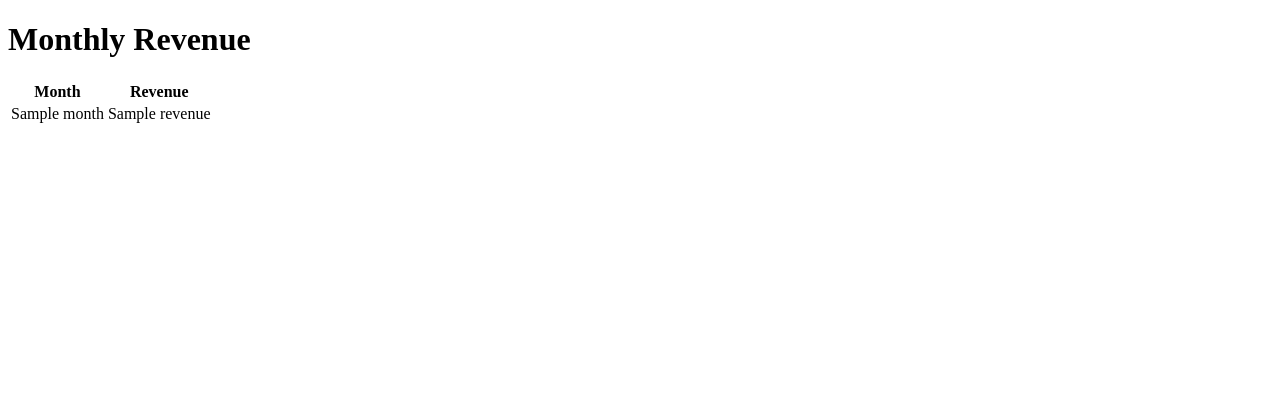
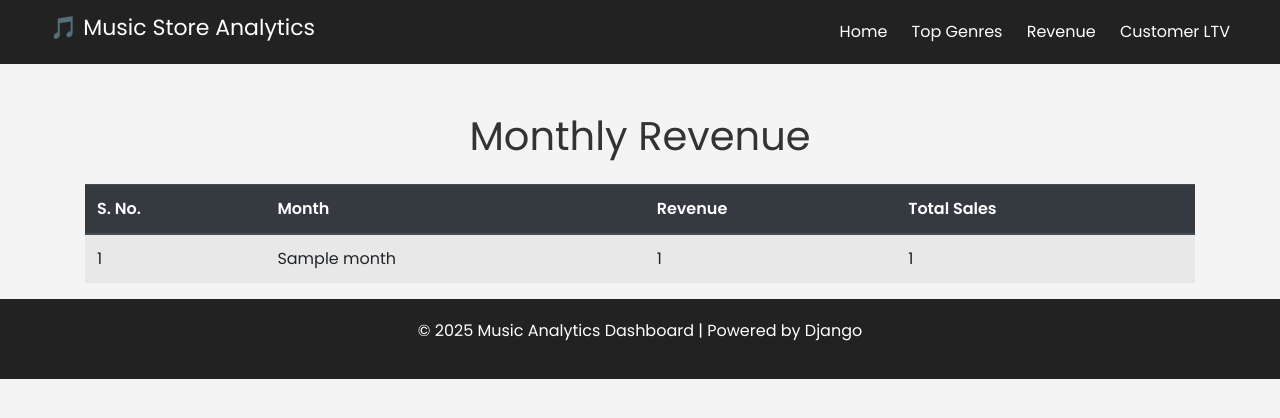
Before and after one commit to badalharit/Music-Store-Analytical-Reports-Using-MySQL, a Python web app: template reports/dashboard/analytics/templates/analytics/monthly_revenue.html in a window 1280 px wide. Shown: the top 418 px of the page. Run offline with Jinja, Linux system fonts and the light colour scheme; the template is opened without the code that fills it: most values are stand-ins (such as "Sample title", 1, 10 or a date in 2020); some libraries are stand-ins or nearby versions.

Commit message:
Stabilized `Monthly Revenue` page

```diff
--- a/reports/dashboard/analytics/models.py
+++ b/reports/dashboard/analytics/models.py
@@ -12,8 +12,8 @@ class TopGenres(models.Model):
 
 class MonthlyRevenue(models.Model):
     month = models.CharField(max_length=50)
-    revenue = models.DecimalField(max_digits=10, decimal_places=2)
-
+    total_revenue = models.DecimalField(max_digits=10, decimal_places=2)
+    total_sales = models.DecimalField(max_digits=10,decimal_places=2)
     class Meta:
         managed = False
         db_table = 'vw_monthly_revenue'
--- a/reports/dashboard/analytics/templates/analytics/monthly_revenue.html
+++ b/reports/dashboard/analytics/templates/analytics/monthly_revenue.html
@@ -1,25 +1,43 @@
 <!DOCTYPE html>
 <html>
 <head>
-    <title>Monthly Revenue</title>
-</head>
+    <title>Music Store Analytics - Monthly Revenue</title>
+    <meta charset="UTF-8">
+    <meta name="viewport" content="width=device-width, initial-scale=1.0">
+    <link href="https://fonts.googleapis.com/css2?family=Poppins:wght@300;400;600&display=swap" rel="stylesheet">
+    <link rel="stylesheet" href="https://stackpath.bootstrapcdn.com/bootstrap/4.5.2/css/bootstrap.min.css">
+    <link rel="stylesheet" href="https://stackpath.bootstrapcdn.com/bootstrap/4.5.2/css/bootstrap.min.css">
+    <link rel="stylesheet" href="/static/css/style.css">
+    <script src="/static/js/script.js"></script></head>
 <body>
-    <h1>Monthly Revenue</h1>
-    <table>
-        <thead>
+    {% include "includes/header.html" %}
+    <div class="container mt-5">
+
+        <h1 class="page-title text-center mb-4">Monthly Revenue</h1>
+        <div class="table-responsive">
+            <table class="table table-striped table-hover">
+                <thead class="thead-dark">
+                <thead class="thead-dark">
             <tr>
+                <th>S. No.</th>
                 <th>Month</th>
                 <th>Revenue</th>
+                <th>Total Sales</th>
             </tr>
         </thead>
         <tbody>
             {% for revenue in monthly_revenue %}
             <tr>
+                <td>{{ revenue.id }}</td>
                 <td>{{ revenue.month }}</td>
-                <td>{{ revenue.revenue }}</td>
+                <td>{{ revenue.total_revenue }}</td>
+                <td>{{ revenue.total_sales }}</td>
             </tr>
             {% endfor %}
         </tbody>
     </table>
+</div>
+</div>
+    {% include "includes/footer.html" %}
 </body>
 </html>
```
